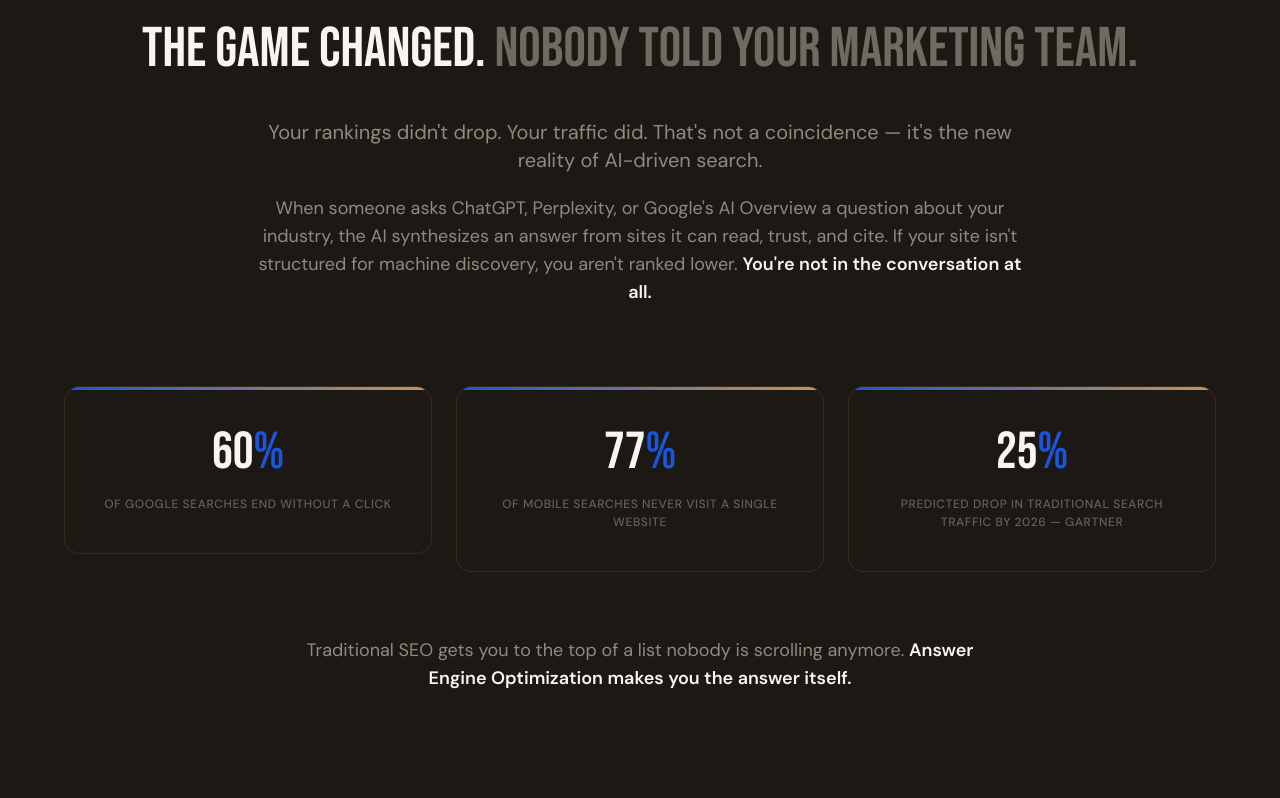
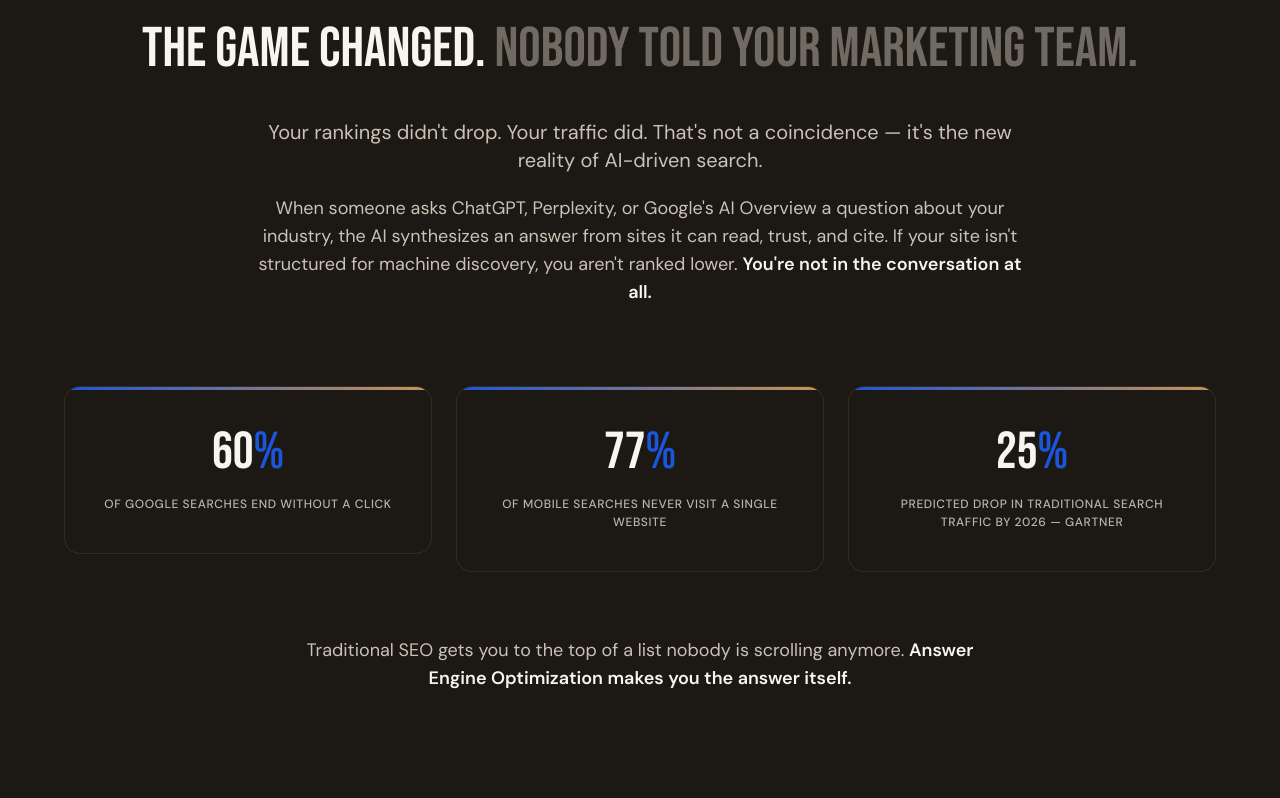
Before and after one commit to Unchainedmindprompts/Zero-Click-2nd-Website-, a Next.js app: page / in a window 1280 px wide. Shown: the part 942-1740 px from the top of the page. Built offline with nearby package versions, Linux system fonts and the light colour scheme.

Commit message:
Boost text contrast in dark problem section
- Body paragraphs: opacity 0.55 → 0.82 (near full white on dark bg)
- Stat card labels in CounterAnimation: opacity 0.35 → 0.75 (was nearly invisible)

https://claude.ai/code/session_01Ak5MDkxqbsvCbWSnzRjk91

```diff
--- a/app/page.tsx
+++ b/app/page.tsx
@@ -99,11 +99,11 @@ export default function HomePage() {
 
           <ScrollReveal delay={150}>
             <div className="max-w-3xl mx-auto text-center mb-20">
-              <p className="text-lg md:text-xl leading-relaxed font-poppins mb-5" style={{ color: 'rgba(240,232,216,0.55)' }}>
+              <p className="text-lg md:text-xl leading-relaxed font-poppins mb-5" style={{ color: 'rgba(240,232,216,0.82)' }}>
                 Your rankings didn&apos;t drop. Your traffic did. That&apos;s not a coincidence
                 — it&apos;s the new reality of AI-driven search.
               </p>
-              <p className="text-base md:text-lg leading-relaxed font-poppins" style={{ color: 'rgba(240,232,216,0.55)' }}>
+              <p className="text-base md:text-lg leading-relaxed font-poppins" style={{ color: 'rgba(240,232,216,0.82)' }}>
                 When someone asks ChatGPT, Perplexity, or Google&apos;s AI Overview a question
                 about your industry, the AI synthesizes an answer from sites it can read, trust,
                 and cite. If your site isn&apos;t structured for machine discovery, you aren&apos;t
@@ -128,7 +128,7 @@ export default function HomePage() {
           </div>
 
           <ScrollReveal delay={200}>
-            <p className="text-center text-base md:text-lg font-poppins max-w-2xl mx-auto leading-relaxed" style={{ color: 'rgba(240,232,216,0.55)' }}>
+            <p className="text-center text-base md:text-lg font-poppins max-w-2xl mx-auto leading-relaxed" style={{ color: 'rgba(240,232,216,0.82)' }}>
               Traditional SEO gets you to the top of a list nobody is scrolling anymore.{' '}
               <span className="font-semibold" style={{ color: '#f8f5f0' }}>
                 Answer Engine Optimization makes you the answer itself.
--- a/components/CounterAnimation.tsx
+++ b/components/CounterAnimation.tsx
@@ -70,7 +70,7 @@ export default function CounterAnimation({
       <div className="font-playfair leading-none" style={{ fontSize: '52px', color: '#f8f5f0' }}>
         {prefix}{display}<span style={{ color: '#1a56db' }}>{suffix}</span>
       </div>
-      <p className="font-poppins font-medium max-w-xs mx-auto mt-4" style={{ fontSize: '12px', color: 'rgba(240,232,216,0.35)', letterSpacing: '0.05em', textTransform: 'uppercase' }}>
+      <p className="font-poppins font-medium max-w-xs mx-auto mt-4" style={{ fontSize: '12px', color: 'rgba(240,232,216,0.75)', letterSpacing: '0.05em', textTransform: 'uppercase' }}>
         {label}
       </p>
     </div>
```
